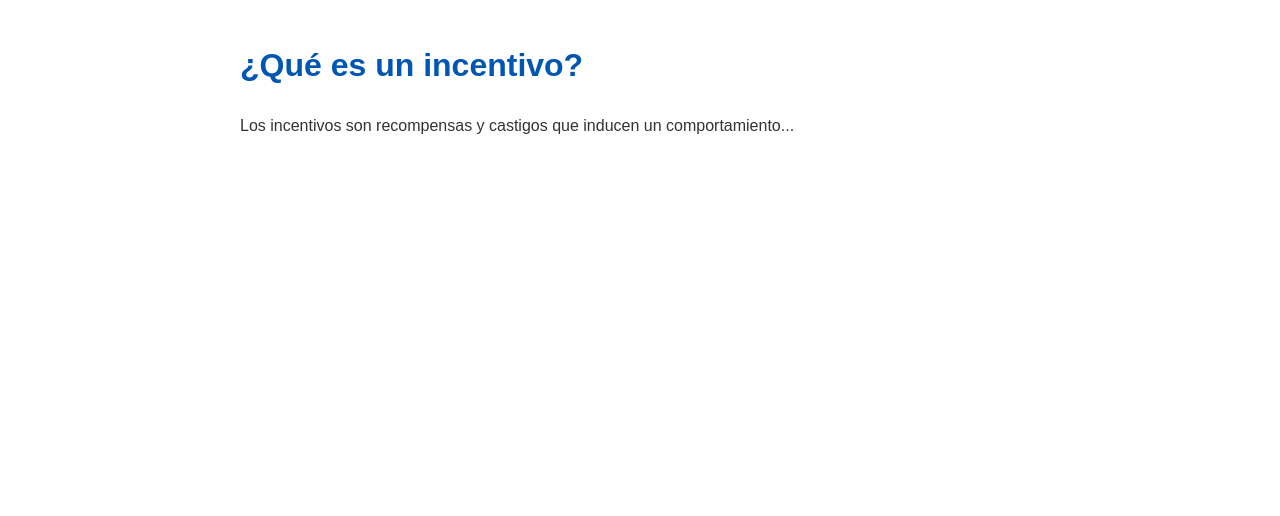
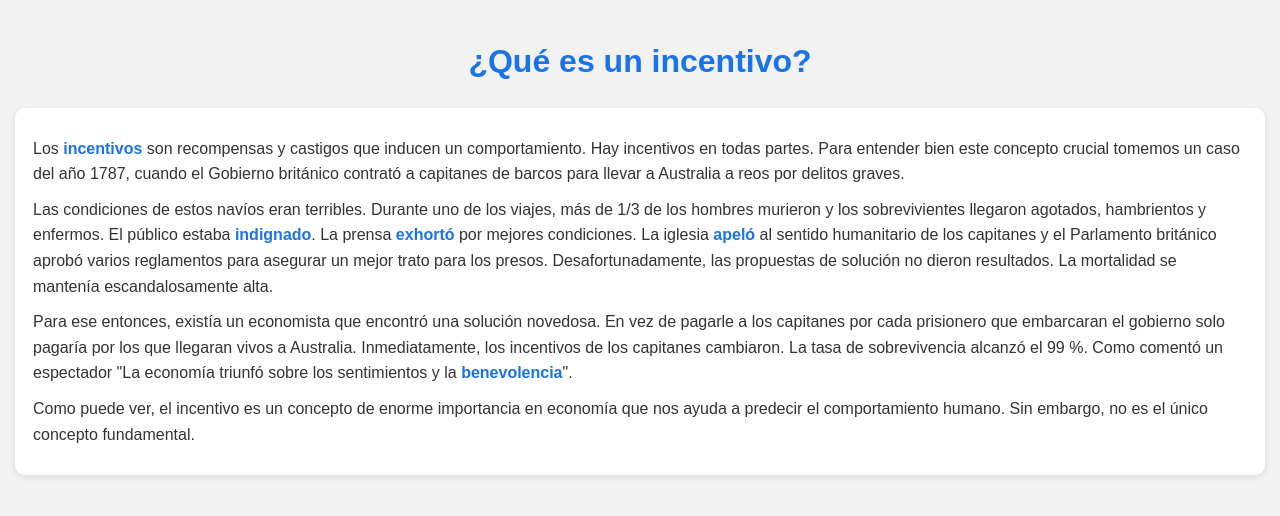
Before and after one commit to ara1-1/incetivos, a plain HTML site: page index.html in a window 1280 px wide. Drawn offline with Linux system fonts and the light colour scheme.

Commit message:
Update index.html

```diff
--- a/index.html
+++ b/index.html
@@ -5,13 +5,104 @@
     <meta name="viewport" content="width=device-width, initial-scale=1.0">
     <title>¿Qué es un incentivo?</title>
     <style>
-        body { font-family: Arial, sans-serif; line-height: 1.6; max-width: 800px; margin: 40px auto; padding: 0 20px; color: #333; }
-        h1 { color: #0056b3; }
+        body {
+            font-family: Arial, sans-serif;
+            margin: 0;
+            padding: 15px;
+            background-color: #f2f2f2;
+            color: #333;
+            line-height: 1.6;
+        }
+        h1 {
+            text-align: center;
+            color: #1a73e8;
+            margin-bottom: 20px;
+        }
+        .card {
+            background: white;
+            padding: 18px;
+            margin-bottom: 15px;
+            border-radius: 10px;
+            box-shadow: 0 2px 6px rgba(0,0,0,0.1);
+        }
+        p {
+            margin: 10px 0;
+        }
+
+        /* Estilo general para palabras con definición */
+        .def {
+            position: relative;
+            cursor: help;
+            font-weight: bold;
+            color: #1a73e8;
+        }
+
+        .def::after {
+            content: attr(data-def);
+            position: absolute;
+            left: 0;
+            bottom: 120%;
+            background: #333;
+            color: #fff;
+            padding: 6px 8px;
+            border-radius: 6px;
+            font-size: 0.75rem;
+            width: 220px;
+            opacity: 0;
+            pointer-events: none;
+            transition: opacity 0.2s;
+            z-index: 10;
+        }
+
+        .def:hover::after {
+            opacity: 1;
+        }
     </style>
 </head>
 <body>
+
     <h1>¿Qué es un incentivo?</h1>
-    <p>Los incentivos son recompensas y castigos que inducen un comportamiento...</p>
-    <!-- Pega aquí el resto de tu excelente texto de los barcos británicos -->
+
+    <div class="card texto-completo">
+        <p>Los <span class="def" data-def="Algo que motiva o induce a actuar.">incentivos</span> son recompensas y castigos
+        que inducen un comportamiento.
+        Hay incentivos en todas partes.
+        Para entender bien este concepto crucial
+        tomemos un caso del año 1787, cuando el Gobierno británico
+        contrató a capitanes de barcos para llevar a Australia a reos por delitos graves.</p>
+
+        <p>Las condiciones de estos navíos eran terribles.
+        Durante uno de los viajes, más de 1/3 de los hombres murieron
+        y los sobrevivientes llegaron agotados, hambrientos y enfermos.
+        El público estaba <span class="def" data-def="Muy molesto o enfadado.">indignado</span>.
+        La prensa <span class="def" data-def="Pidió con fuerza o insistencia.">exhortó</span> por mejores condiciones.
+        La iglesia <span class="def" data-def="Pidió o rogó apelando a valores o sentimientos.">apeló</span> al sentido humanitario de los capitanes
+        y el Parlamento británico aprobó varios reglamentos
+        para asegurar un mejor trato para los presos.
+        Desafortunadamente, las propuestas de solución
+        no dieron resultados.
+        La mortalidad se mantenía escandalosamente alta.</p>
+
+        <p>Para ese entonces, existía un economista
+        que encontró una solución novedosa.
+        En vez de pagarle a los capitanes por cada prisionero que embarcaran
+        el gobierno solo pagaría por los que llegaran vivos a Australia.
+        Inmediatamente, los incentivos de los capitanes cambiaron.
+        La tasa de sobrevivencia alcanzó el 99 %.
+        Como comentó un espectador
+        "La economía triunfó sobre los sentimientos y la <span class="def" data-def="Actitud de hacer el bien y ayudar a otros.">benevolencia</span>".</p>
+
+        <p>Como puede ver, el incentivo es un concepto de enorme importancia
+        en economía que nos ayuda a predecir el comportamiento humano.
+        Sin embargo, no es el único concepto fundamental.</p>
+    </div>
+
+    <script>
+        // Doble clic en el texto: muestra definición general de incentivo
+        document.querySelector('.texto-completo').addEventListener('dblclick', function () {
+            alert('Incentivo: algo que motiva o induce a una persona a actuar de cierta manera.');
+        });
+    </script>
+
 </body>
 </html>
```
